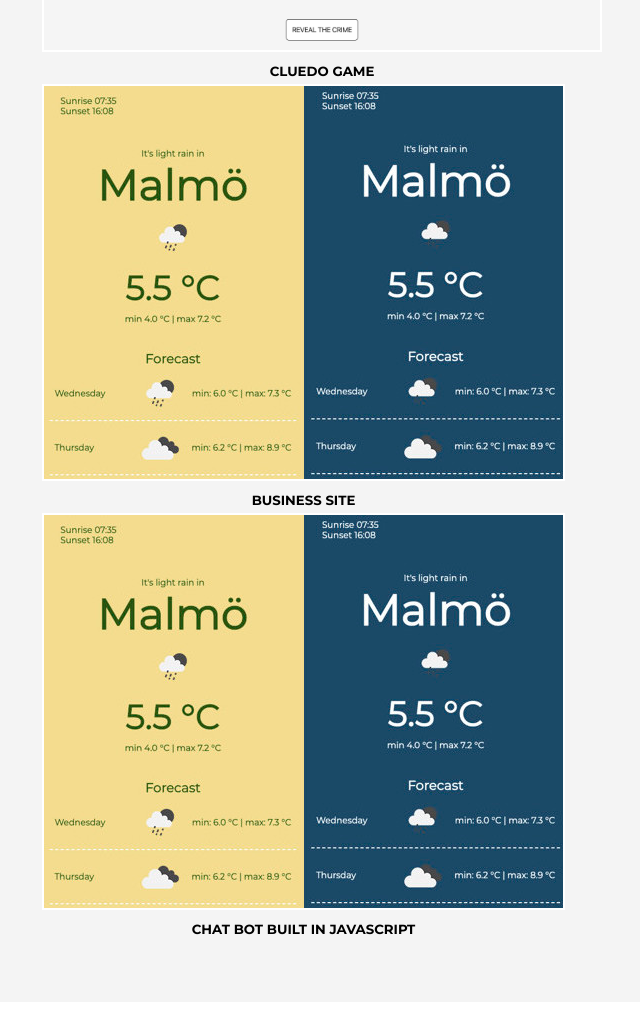
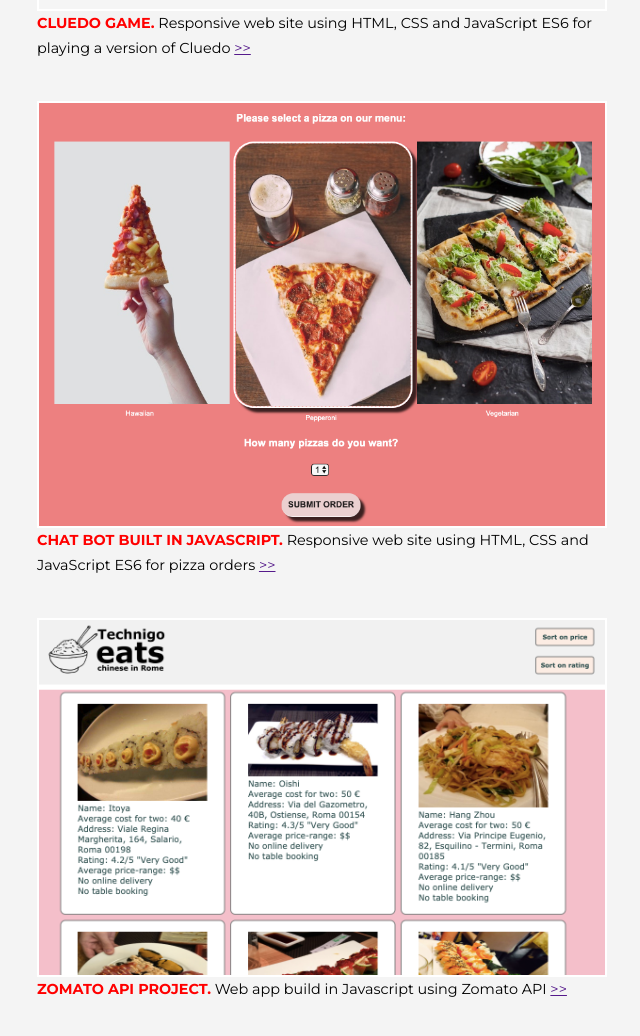
Before and after one commit to liissee/portfolio, a plain HTML site: page index.html in a window 1280 px wide. Shown: the part 1764-2800 px from the top of the page, without its empty margins (318-958 px from the left). Drawn offline with Linux system fonts and the light colour scheme.

Commit message:
Added featured projects

```diff
--- a/index.html
+++ b/index.html
@@ -33,9 +33,9 @@
             <div class="hero-text">
                 <p>PORTFOLIO: <span id="name-bold">LINDA ISELL</span></p>
                 <h2>frontend developer</h2>
-                <h3>+ digital designer</h3>
+                <h3>+ with a passion for people & culture</h3>
             </div>
-            <img src="pic2.png" alt="image of Linda" id="profile-picture">
+            <img src="images/pic2.png" alt="image of Linda" id="profile-picture">
         </div>
     </header>
     <section class="short-presentation">
@@ -54,21 +54,21 @@
     <section class="featured-projects">
         <h4>FEATURED PROJECTS</h4>
         <div class="project-container">
-            <div class="weather-app-project">
-                <img src="weather-app.jpg" alt="project weather app">
-                <h5>WEATHER APP</h5>
+            <div class="project-box">
+                <img src="images/weather-app.jpg" alt="image weather app">
+                <p><span>WEATHER APP.</span> Web app build in Javascript using open weather API <a href="">>></a></p>
             </div>
-            <div class="cluedo-project">
-                <img src="cluedo-project.png" alt="project weather app">
-                <h5>CLUEDO GAME</h5>
+            <div class="project-box">
+                <img src="images/cluedo-project.png" alt="image cluedo site">
+                <p><span>CLUEDO GAME.</span> Responsive web site using HTML, CSS and JavaScript ES6 for playing a version of Cluedo <a href="">>></a></p>
             </div>
-            <div class="business-project">
-                <img src="weather-app.jpg" alt="project weather app">
-                <h5>BUSINESS SITE</h5>
+            <div class="project-box">
+                <img src="images/pizzabot.png" alt="image pizzabot site">
+                <p> <span>CHAT BOT BUILT IN JAVASCRIPT.</span> Responsive web site using HTML, CSS and JavaScript ES6 for pizza orders <a href="">>></a></p>
             </div>
-            <div class="pizzabot-project">
-                <img src="weather-app.jpg" alt="project weather app">
-                <h5>CHAT BOT BUILT IN JAVASCRIPT</h5>
+            <div class="project-box">
+                <img src="images/api-project.png" alt="image api project site">
+                <p> <span>ZOMATO API PROJECT.</span> Web app build in Javascript using Zomato API <a href="">>></a></p>
             </div>
         </div>
     </section>
@@ -143,7 +143,8 @@
         <p>+46 767 63 58 66</p>
         <a href=mailto:isell.linda@gmail.com>isell.linda@gmail.com</a>
     </footer>
+
+    <script src="script.js"></script>
 </body>
-<script src="script.js"></script>
 
 </html>
--- a/style.css
+++ b/style.css
@@ -97,9 +97,10 @@ section:nth-child(even) {
     background-color: #F4F4F4;
 }
 
-section p {
+
+/* section p {
     padding-top: 40px;
-}
+} */
 
 h4 {
     font-size: 1.2em;
@@ -171,14 +172,28 @@ h4 {
 /* FEATURED PROJECTS */
 
 .project-container {
-    padding: 10px;
-    display: flex;
-    flex-wrap: wrap;
+    padding: 5px;
 }
 
 .project-container img {
     width: 100%;
     border: solid 2px white;
+}
+
+.project-container p {
+    font-size: 0.9em;
+    text-align: start;
+}
+
+.project-container span {
+    color: red;
+    font-weight: 700;
+}
+
+.project-box {
+    display: flex;
+    flex-direction: column;
+    padding-bottom: 40px;
 }
 
 
```
Also changed, not shown: images/IMG_0992.png (renamed from IMG_0992.png), images/Skärmavbild 2019-11-14 kl. 17.41.26.png (added), images/api-project.png (added), images/cluedo-project.png (renamed from cluedo-project.png), images/pic.png (renamed from pic.png), images/pic2.png (renamed from pic2.png), images/pizzabot.png (added), images/weather-app.jpg (added), weather-app.jpg (deleted), 3 other files.
